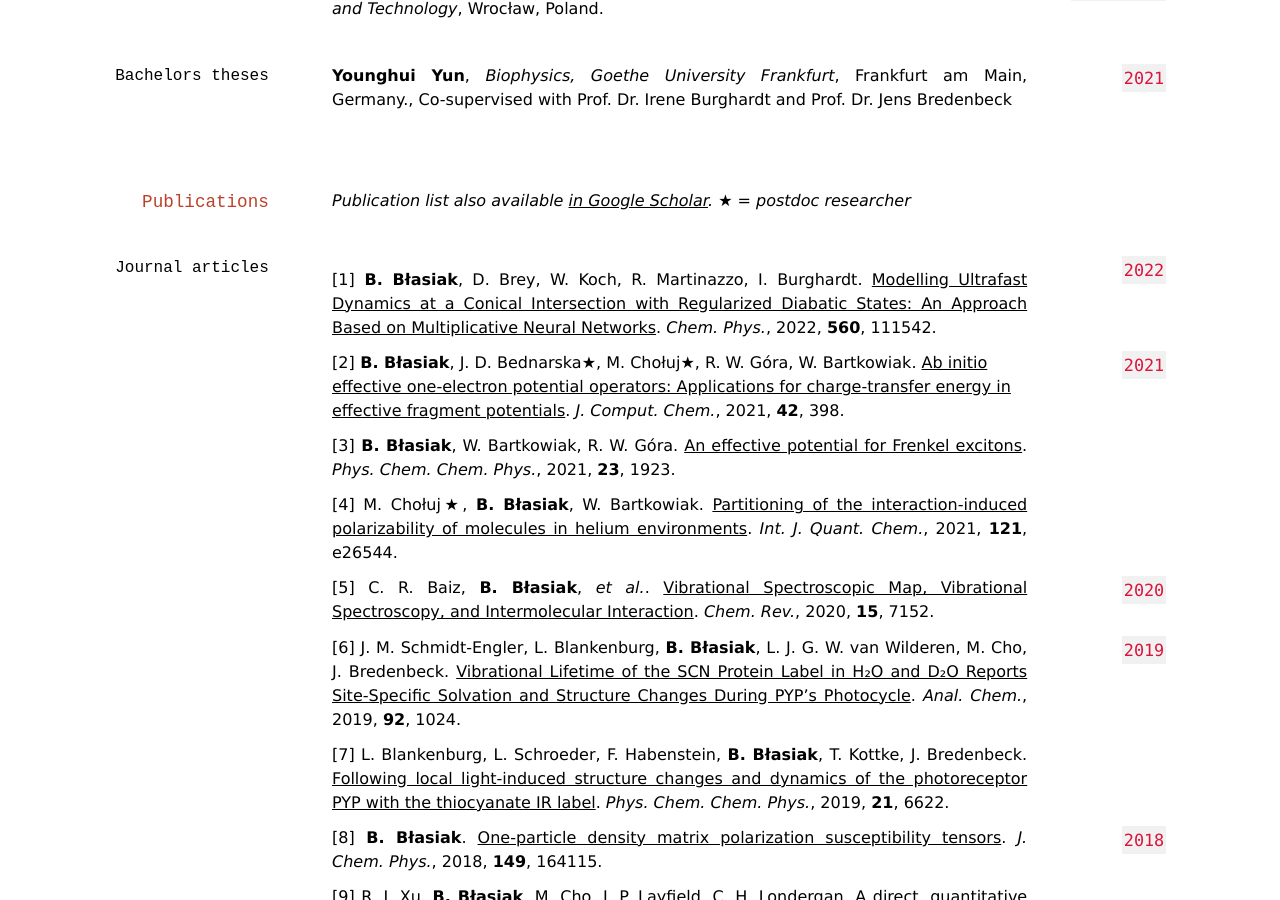
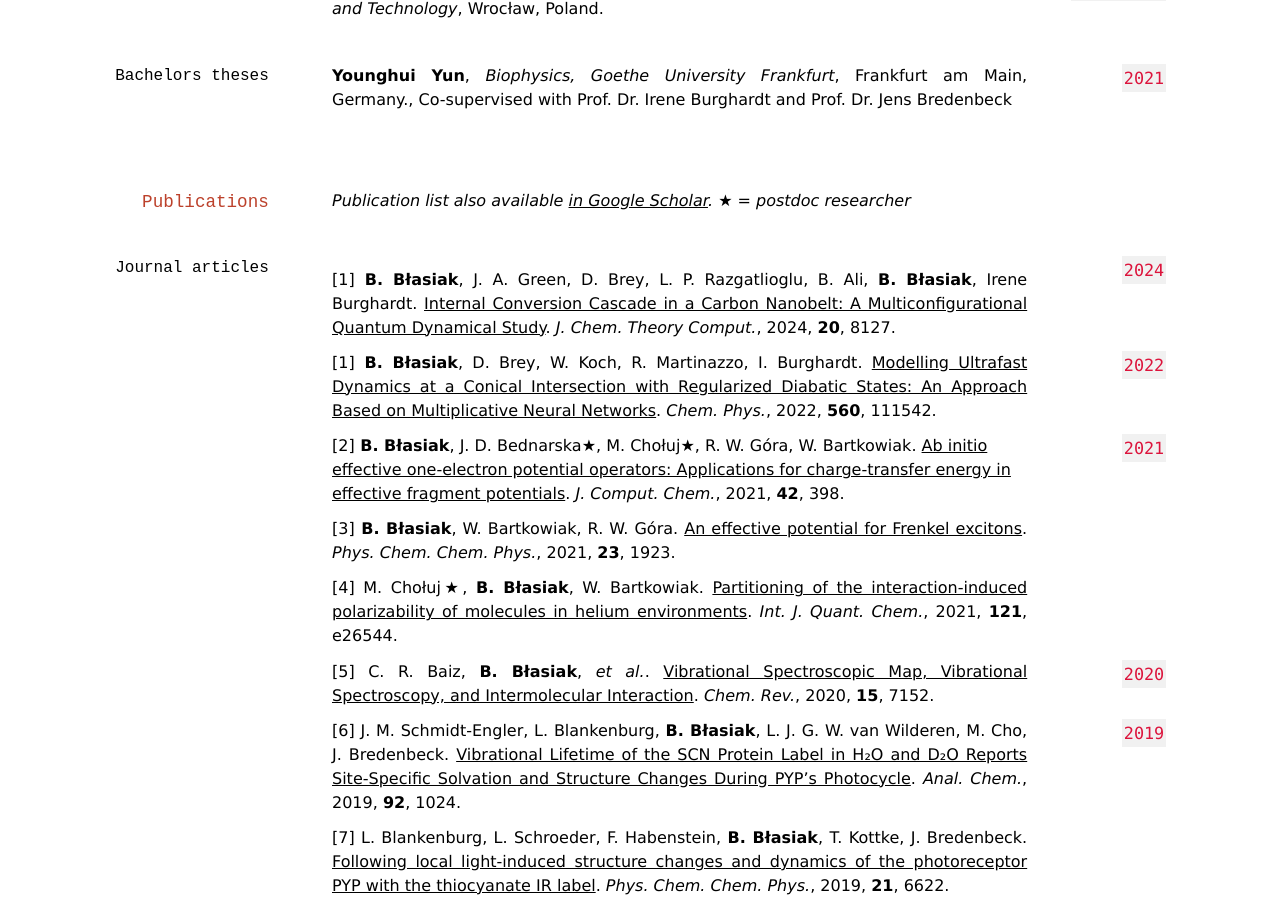
Before and after one commit to globulion/globulion.github.io, a Jekyll site: the page built from cv.md, in a window 1280 px wide and 900 px high, scrolled down 2967 px. Built offline with Jekyll 4.4.1, drawn with Linux system fonts in a browser that asks for light colours; nearby versions of some CDN libraries; a style sheet for code colours, icons or effects is not loaded.

Commit message:
CV modified by adding recent publication

```diff
--- a/cv.md
+++ b/cv.md
@@ -263,6 +263,14 @@ Frankfurt am Main, Germany., Co-supervised with Prof. Dr. Irene Burghardt and Pr
 
 <h3 id="journal-articles">Journal articles</h3>
 
+<p align="justify"><code class="language-plaintext highlighter-rouge">2024</code>
+
+<p align="justify">[1]<strong> B. Błasiak</strong>,
+J. A. Green, D. Brey, L. P. Razgatlioglu, B. Ali, <strong> B. Błasiak</strong>, Irene Burghardt.
+<cite><a target="_blank" rel="noopener noreferrer" href="https://doi.org/10.1021/acs.jctc.4c00841">Internal Conversion Cascade in a Carbon Nanobelt: A Multiconfigurational Quantum Dynamical Study</a></cite>.
+<em>J. Chem. Theory Comput.</em>, 2024, <strong>20</strong>, 8127.</p>
+
+
 <p align="justify"><code class="language-plaintext highlighter-rouge">2022</code>
 
 <p align="justify">[1]<strong> B. Błasiak</strong>, D. Brey, W. Koch, R. Martinazzo, I. Burghardt.
```
